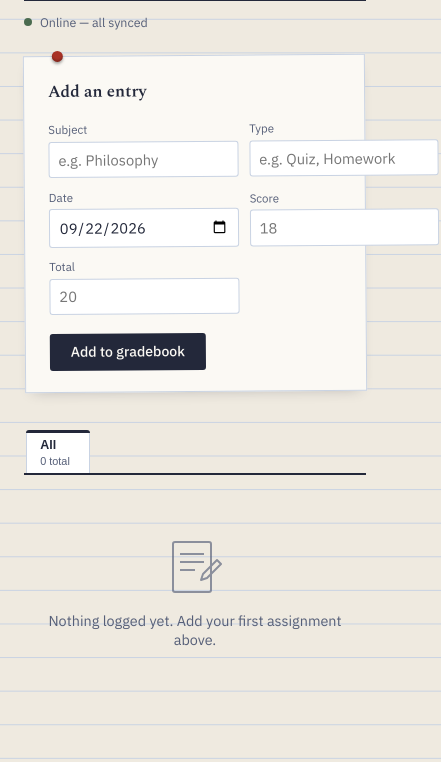
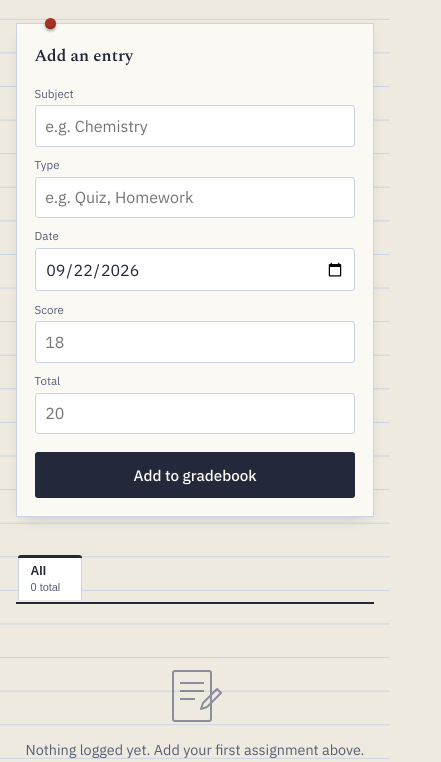
Before and after one commit to Arnold-Gelacio/Grader, a plain HTML site: page index.html in a window 390 px wide. Shown: the part 202-964 px from the top of the page, 441 px wide, since content can reach past the window. Drawn offline with nearby package versions, Linux system fonts and the light colour scheme; no server answers.

Commit message:
Update index.html

```diff
--- a/index.html
+++ b/index.html
@@ -2,7 +2,8 @@
 <html lang="en">
 <head>
 <meta charset="UTF-8">
-<meta name="viewport" content="width=device-width, initial-scale=1">
+<meta name="viewport" content="width=device-width, initial-scale=1, viewport-fit=cover">
+<meta name="theme-color" content="#efeae0">
 <title>My Gradebook</title>
 <link rel="preconnect" href="https://fonts.googleapis.com">
 <link href="https://fonts.googleapis.com/css2?family=Spectral:wght@400;500;600;700&family=IBM+Plex+Sans:wght@400;500;600&display=swap" rel="stylesheet">
@@ -22,6 +23,7 @@
   @media (prefers-reduced-motion: reduce){
     *{animation-duration:0.001ms !important; animation-iteration-count:1 !important; transition-duration:0.001ms !important;}
   }
+  html{ -webkit-text-size-adjust:100%; }
   body{
     margin:0;
     background:var(--paper);
@@ -31,8 +33,11 @@
     color:var(--ink);
     font-family:'IBM Plex Sans', sans-serif;
     -webkit-font-smoothing:antialiased;
+    padding-left: env(safe-area-inset-left, 0px);
+    padding-right: env(safe-area-inset-right, 0px);
+    padding-bottom: env(safe-area-inset-bottom, 0px);
   }
-  .wrap{ max-width:780px; margin:0 auto; padding:2.5rem 1.5rem 5rem; }
+  .wrap{ max-width:780px; margin:0 auto; padding:calc(2rem + env(safe-area-inset-top, 0px)) 1.5rem 5rem; }
   :focus-visible{ outline:2px solid var(--pen-red); outline-offset:2px; }
 
   header{
@@ -81,7 +86,12 @@
   }
   .addcard h2{ font-family:'Spectral', serif; font-size:1.05rem; font-weight:600; margin:0 0 1.05rem; }
   .fields{ display:grid; grid-template-columns: 1.3fr 1.3fr 1.5fr 0.8fr 0.2fr 0.8fr; gap:0.7rem; align-items:end; }
-  .field{ display:flex; flex-direction:column; gap:0.3rem; }
+  .field{ display:flex; flex-direction:column; gap:0.3rem; min-width:0; }
+  .field-subject{ grid-area:subject; }
+  .field-type{ grid-area:type; }
+  .field-date{ grid-area:date; }
+  .field-score{ grid-area:score; }
+  .field-total{ grid-area:total; }
   .field label{ font-size:0.72rem; color:var(--ink-soft); }
   .field input, .field select{
     font-family:'IBM Plex Sans', sans-serif; font-size:0.92rem; padding:0.48rem 0.55rem;
@@ -101,14 +111,18 @@
   .err{ grid-column:1/-1; color:var(--pen-red); font-size:0.8rem; display:none; }
 
   /* Subject folder tabs */
-  .tabs{ display:flex; flex-wrap:wrap; gap:0.35rem; margin-bottom:0; padding-left:0.1rem; }
+  .tabs{
+    display:flex; flex-wrap:nowrap; gap:0.35rem; margin-bottom:0; padding:0 0.1rem 2px;
+    overflow-x:auto; -webkit-overflow-scrolling:touch; scrollbar-width:thin;
+  }
   .tab{
     position:relative;
     display:flex; flex-direction:column; align-items:flex-start; gap:0.15rem;
-    padding:0.45rem 0.85rem 0.4rem; min-width:64px;
+    padding:0.45rem 0.85rem 0.4rem; min-width:64px; flex-shrink:0;
     background:var(--paper-white); border:1px solid var(--paper-line); border-bottom:none;
     border-radius:5px 5px 0 0; cursor:pointer;
     transition: background 0.15s ease;
+    min-height:44px;
   }
   .tab::before{
     content:''; position:absolute; top:-1px; left:-1px; right:-1px; height:3px;
@@ -166,22 +180,56 @@
   .loading{ padding:2rem 0.5rem; text-align:center; color:var(--ink-soft); font-size:0.85rem; }
 
   @media (max-width:640px){
-    .fields{ grid-template-columns: 1fr 1fr; }
-    .slash{ display:none; }
+    .wrap{ padding-left:1rem; padding-right:1rem; }
+
+    h1{ font-size:1.6rem; }
+    h1 span{ font-size:0.7rem; }
+    .overall .num{ font-size:2.1rem; }
+    header{ flex-direction:column; align-items:flex-start; gap:0.6rem; }
     .overall-row{ align-items:flex-start; }
     .overall{ text-align:left; }
-    header{ flex-direction:column; align-items:flex-start; }
+
+    /* stacked add-entry form: full-width fields, score/total share a row */
+    .addcard{ padding:1.2rem 1.1rem 1.1rem; transform:rotate(0deg); }
+    .fields{
+      grid-template-columns: 1fr 1fr;
+      grid-template-areas:
+        "subject subject"
+        "type type"
+        "date date"
+        "score total";
+      gap:0.65rem;
+    }
+    .slash{ display:none; }
+    .field input, .field select{
+      font-size:16px; /* prevents iOS auto-zoom on focus */
+      padding:0.6rem 0.6rem;
+    }
+    .addbtn{
+      width:100%; text-align:center; justify-self:stretch;
+      min-height:46px; font-size:0.95rem;
+    }
+
+    .tab{ padding:0.5rem 0.75rem 0.45rem; }
+    .tab .tabname{ font-size:0.76rem; }
+
     table, thead, tbody, tr, td, th{ display:block; }
     thead{ display:none; }
     tbody tr{
       border:1px solid var(--paper-line); border-left:4px solid var(--row-color, var(--folder-tan));
-      border-radius:3px; padding:0.6rem 0.7rem; margin-bottom:0.6rem; background:var(--paper-white);
+      border-radius:4px; padding:0.65rem 0.75rem; margin-bottom:0.6rem; background:var(--paper-white);
     }
-    tbody td{ border:none; padding:0.16rem 0; display:flex; justify-content:space-between; }
+    tbody td{ border:none; padding:0.22rem 0; display:flex; justify-content:space-between; align-items:center; font-size:0.92rem; }
     tbody td.num{ text-align:left; }
     tbody td::before{ content: attr(data-label); color:var(--ink-soft); font-size:0.72rem; }
-    td.actioncell{ justify-content:flex-end; }
+    td.actioncell{ justify-content:flex-end; padding-top:0.4rem; }
     td.actioncell::before{ content:none; }
+    .del{ min-height:36px; padding:0.3rem 0.6rem; font-size:0.88rem; }
+  }
+
+  @media (max-width:400px){
+    .fields{ grid-template-columns: 1fr; grid-template-areas:
+        "subject" "type" "date" "score" "total"; }
   }
 </style>
 </head>
@@ -207,26 +255,26 @@
   <div class="addcard">
     <h2>Add an entry</h2>
     <div class="fields">
-      <div class="field">
+      <div class="field field-subject">
         <label for="f-subject">Subject</label>
-        <input id="f-subject" list="subjectList" placeholder="e.g. Philosophy" autocomplete="off">
+        <input id="f-subject" list="subjectList" placeholder="e.g. Chemistry" autocomplete="off">
         <datalist id="subjectList"></datalist>
       </div>
-      <div class="field">
+      <div class="field field-type">
         <label for="f-type">Type</label>
         <input id="f-type" list="typeList" placeholder="e.g. Quiz, Homework" autocomplete="off">
         <datalist id="typeList"></datalist>
       </div>
-      <div class="field">
+      <div class="field field-date">
         <label for="f-date">Date</label>
         <input id="f-date" type="date">
       </div>
-      <div class="field">
+      <div class="field field-score">
         <label for="f-score">Score</label>
         <input id="f-score" type="number" step="any" placeholder="18">
       </div>
       <div class="slash">/</div>
-      <div class="field">
+      <div class="field field-total">
         <label for="f-total">Total</label>
         <input id="f-total" type="number" step="any" placeholder="20">
       </div>
```
